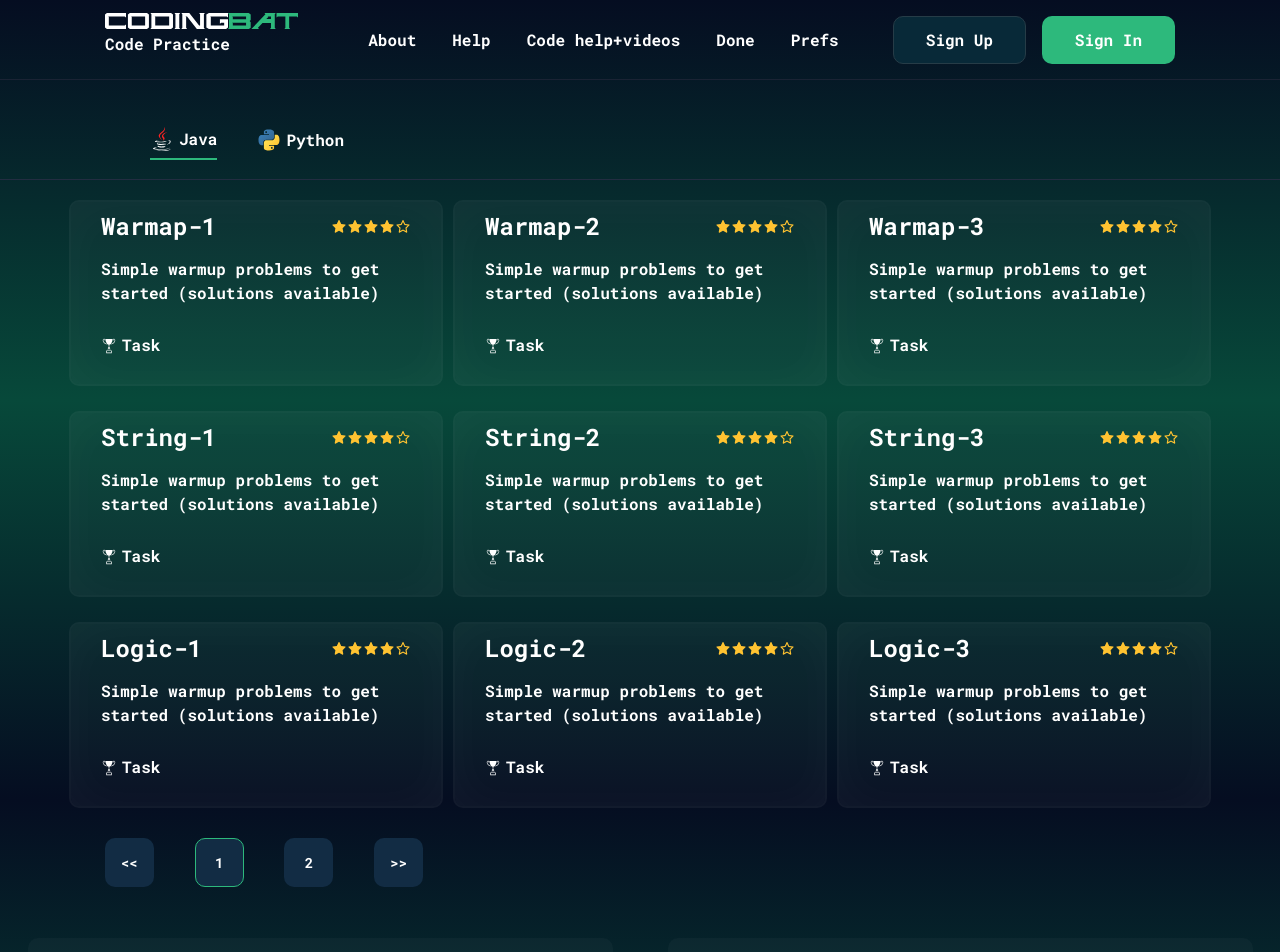
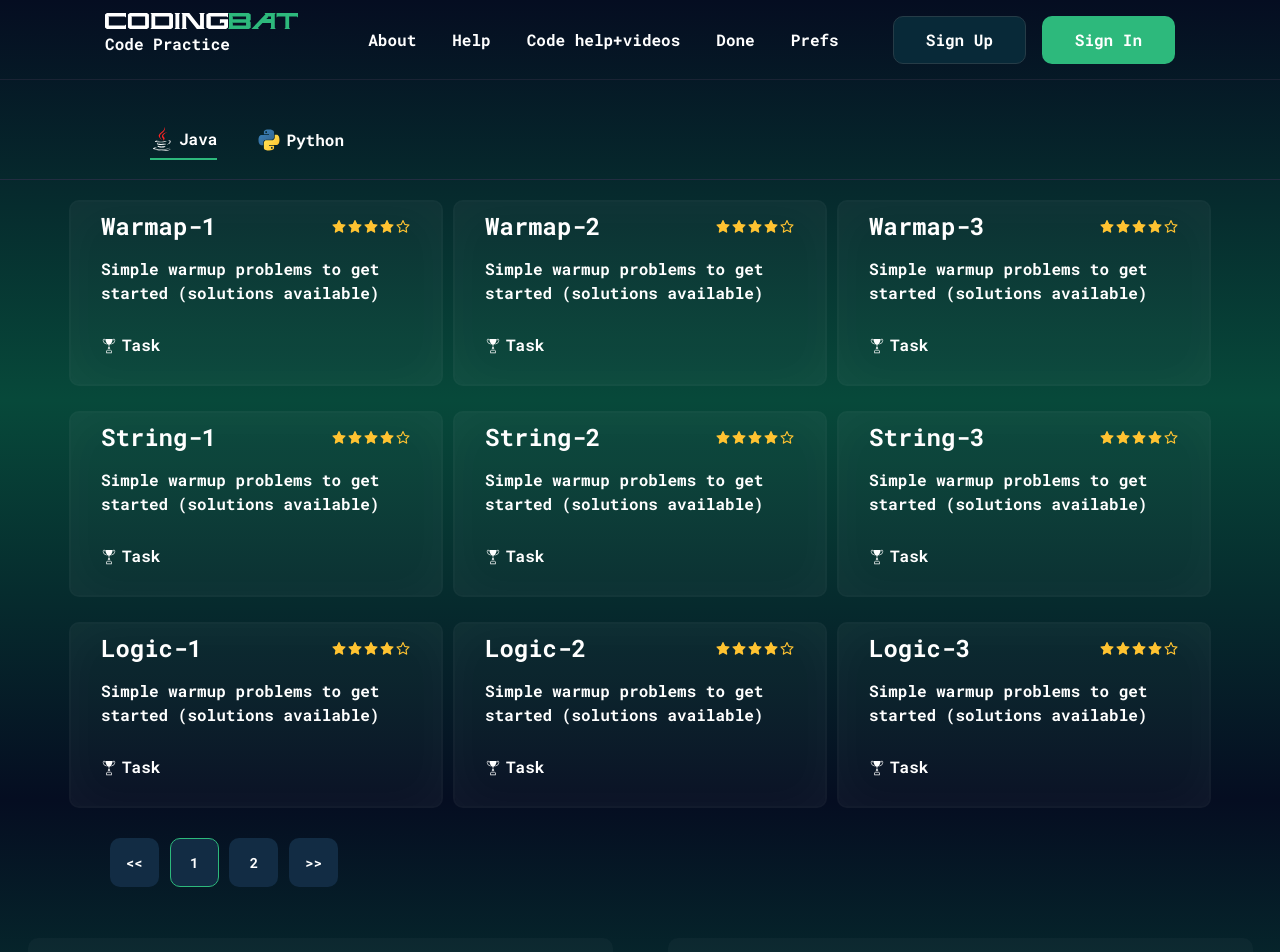
Before and after one commit to Ilyoshoja/codingbat-1, a React (Create React App) app: page / in a window 1280 px wide. Shown: the top 952 px of the page. Built offline with nearby package versions, Linux system fonts and the light colour scheme.

Commit message:
style changed

```diff
--- a/src/pages/subjects/subject.scss
+++ b/src/pages/subjects/subject.scss
@@ -84,11 +84,11 @@
   }
 
   .pagination {
-    width: 400px;
+    width: 250px;
     height: 100px;
     display: flex;
     justify-content: space-evenly;
-
+    margin-left: 35px;
     .active {
       border: 1px solid #2db97c;
     }
```
